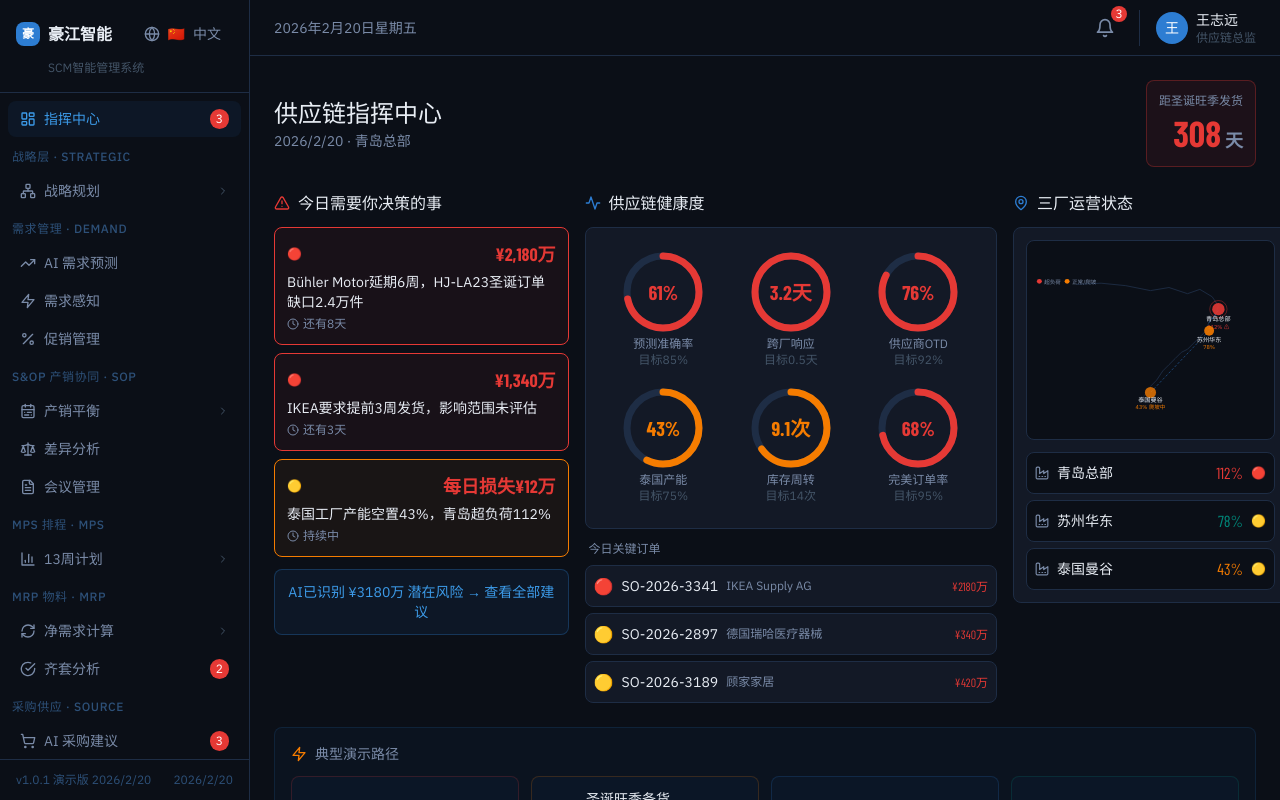
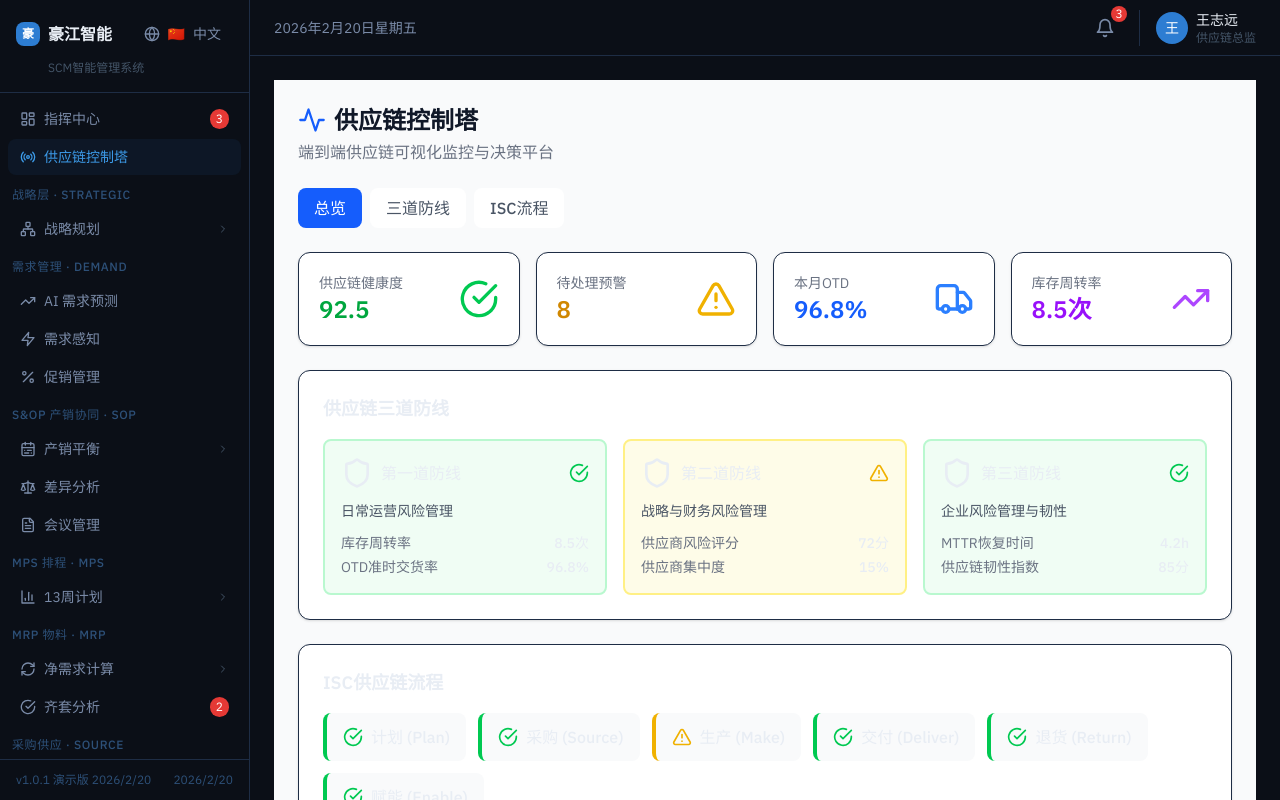
Before and after one commit to yinhelaoxian/HJ_SCM, a React (Vite) app: page /control-tower in a window 1280 px wide. Before the commit this address led to /. Built offline with nearby package versions, Linux system fonts and the light colour scheme.

Commit message:
feat: 添加供应链控制塔路由和菜单
- App.tsx 添加 /control-tower 路由
- Sidebar 添加菜单项
- i18n 添加中英文翻译
- 修复 lucide-react Warning 图标导入

```diff
--- a/src/App.tsx
+++ b/src/App.tsx
@@ -36,6 +36,7 @@ import NetworkPlanningPage from './features/strategy/network';
 import PortfolioPage from './features/strategy/portfolio';
 import RiskDashboardPage from './features/risk-dashboard';
 import SCORDashboardPage from './features/kpi-scor';
+import ControlTower from './features/control-tower';
 // MDM 模块
 import MaterialManagementPage from './features/mdm-material';
 import BOMManagementPage from './features/mdm-bom';
@@ -116,6 +117,7 @@ const App: React.FC = () => (
             <Routes>
               {/* === 指挥中心 === */}
               <Route path="/" element={<Dashboard />} />
+              <Route path="/control-tower" element={<ControlTower />} />
 
               {/* === MDM 主数据管理（新增）=== */}
               <Route path="/mdm/material" element={<MaterialManagementPage />} />
--- a/src/components/Layout/Sidebar.tsx
+++ b/src/components/Layout/Sidebar.tsx
@@ -7,7 +7,7 @@ import {
   Factory, Scale, FileText, AlertTriangle, ClipboardList,
   CheckCircle, Percent, Zap, Target,
   RefreshCw, Shield, BarChart, DollarSign,
-  Settings, Network, PieChart
+  Settings, Network, PieChart, Radio
 } from 'lucide-react';
 import { DEMO_CONFIG } from '../../core/config/demo.config';
 import { t, getLocale, Locale } from '../../core/config/i18n';
@@ -23,6 +23,7 @@ const NAV_GROUPS = [
   // === 1. Dashboard
   { section: null, items: [
     { path: '/', icon: LayoutDashboard, labelKey: 'menu.dashboard', badge: 3 },
+    { path: '/control-tower', icon: Radio, labelKey: 'menu.controlTower', badge: 0 },
   ]},
 
   // === 2. Strategic Layer
--- a/src/core/config/i18n.ts
+++ b/src/core/config/i18n.ts
@@ -29,6 +29,7 @@ export const TRANSLATIONS: Record<string, Record<Locale, string>> = {
 
   // 菜单
   'menu.dashboard': { 'zh-CN': '指挥中心', 'en-US': 'Dashboard' },
+  'menu.controlTower': { 'zh-CN': '供应链控制塔', 'en-US': 'Control Tower' },
   'menu.strategic': { 'zh-CN': '战略层 · STRATEGIC', 'en-US': 'Strategic Layer' },
   'menu.strategy': { 'zh-CN': '战略规划', 'en-US': 'Strategic Planning' },
   'menu.network': { 'zh-CN': '网络规划', 'en-US': 'Network Planning' },
--- a/src/features/control-tower/index.tsx
+++ b/src/features/control-tower/index.tsx
@@ -19,7 +19,7 @@ import {
   Globe,
   Database,
   CheckCircle,
-  Warning,
+  AlertTriangle,
   XCircle
 } from 'lucide-react';
 
@@ -178,7 +178,7 @@ export default function ControlTower() {
   const getStatusIcon = (status: 'good' | 'warning' | 'critical') => {
     switch (status) {
       case 'good': return <CheckCircle className="w-5 h-5 text-green-500" />;
-      case 'warning': return <Warning className="w-5 h-5 text-yellow-500" />;
+      case 'warning': return <AlertTriangle className="w-5 h-5 text-yellow-500" />;
       case 'critical': return <XCircle className="w-5 h-5 text-red-500" />;
     }
   };
@@ -235,7 +235,7 @@ export default function ControlTower() {
                   <p className="text-sm text-gray-500">待处理预警</p>
                   <p className="text-2xl font-bold text-yellow-600">8</p>
                 </div>
-                <Warning className="w-10 h-10 text-yellow-500" />
+                <AlertTriangle className="w-10 h-10 text-yellow-500" />
               </div>
             </div>
             <div className="bg-white rounded-xl p-5 shadow-sm border border-gray-100">
```
